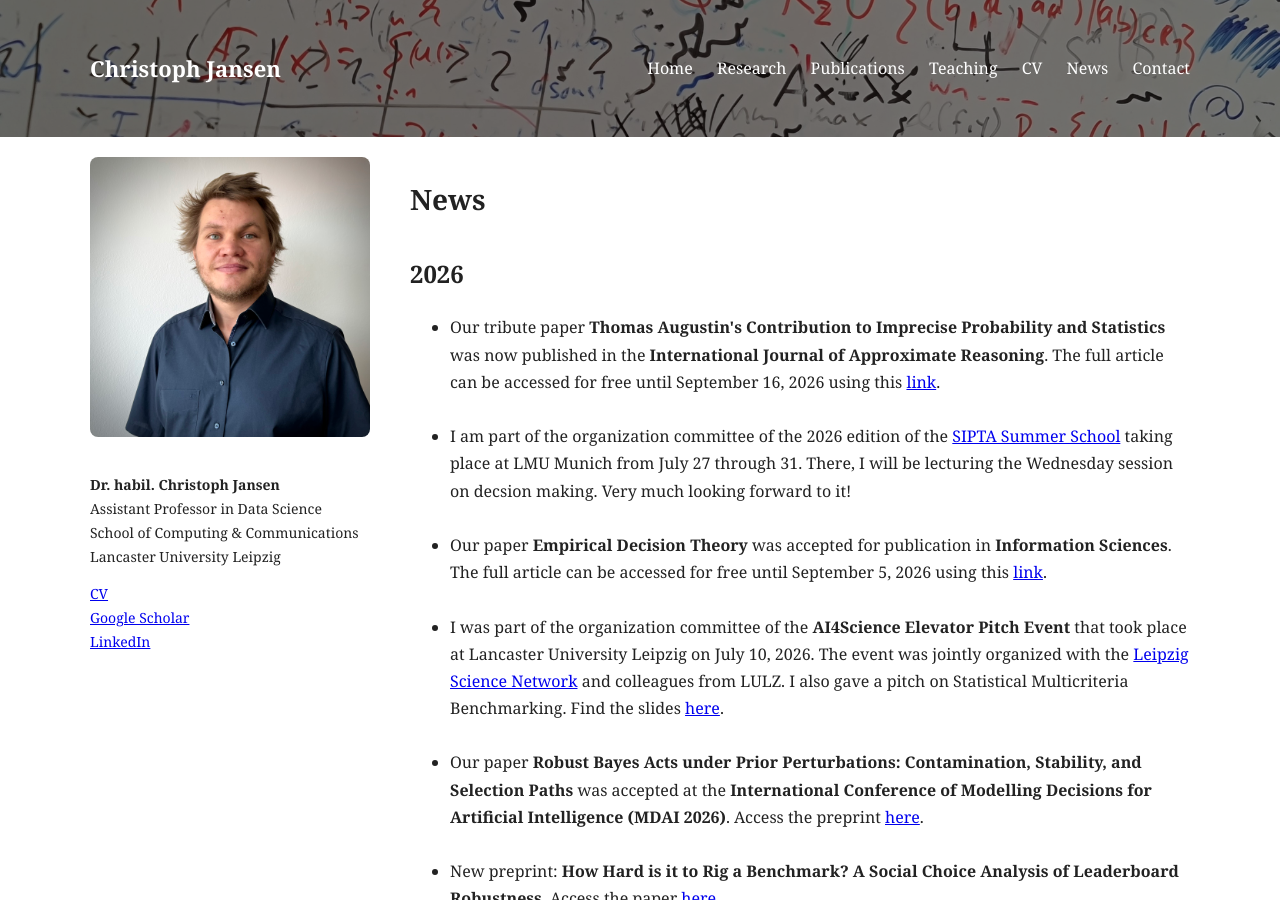
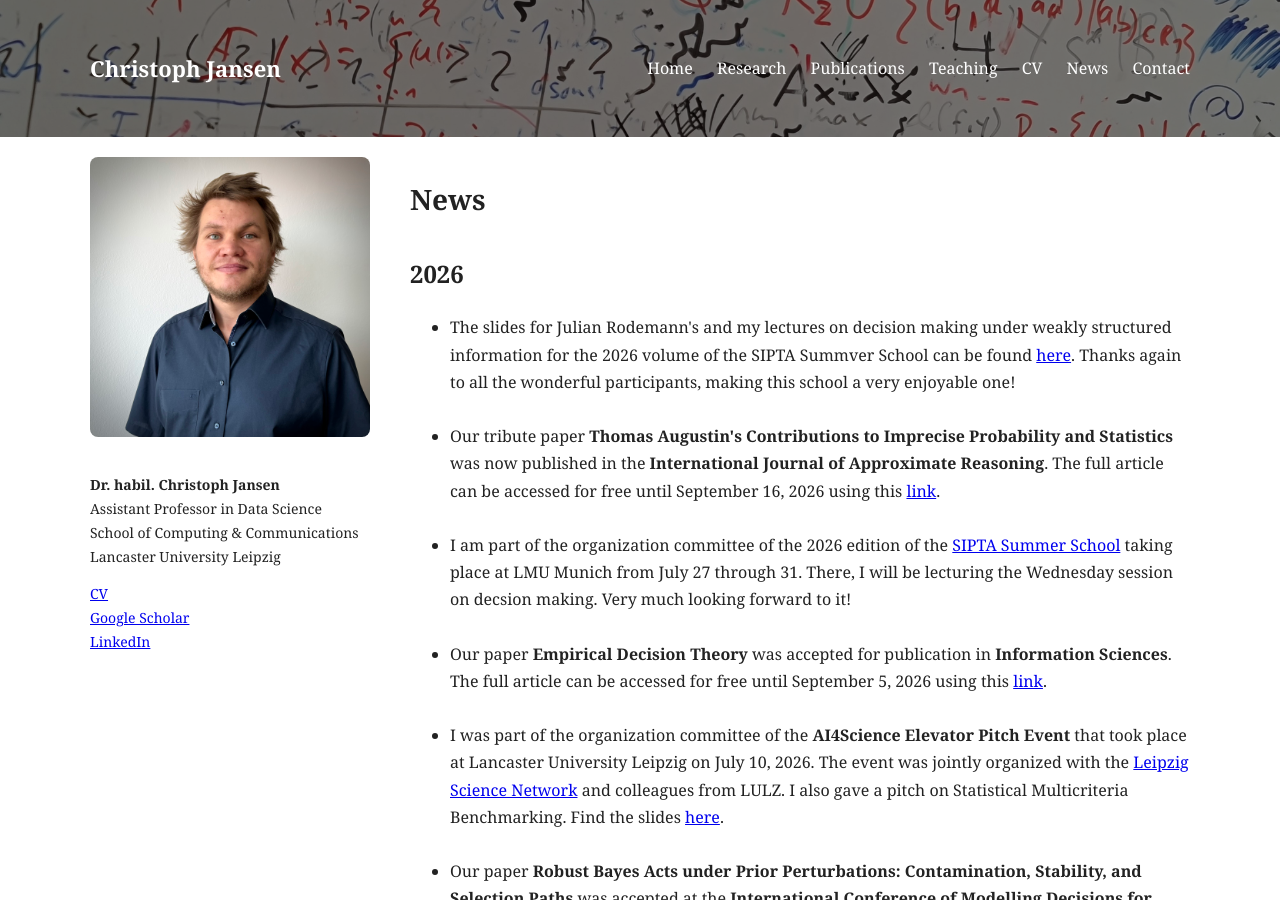
Before and after one commit to jansenc/jansenc.github.io, a Jekyll site: the page built from news/index.md, in a window 1280 px wide and 900 px high. Built offline with Jekyll 4.4.1, drawn with Linux system fonts in a browser that asks for light colours.

Commit message:
Update index.md

```diff
--- a/news/index.md
+++ b/news/index.md
@@ -8,8 +8,12 @@ permalink: /news/
 
 <h2>2026</h2>
 <ul>
+    <li>
+    The slides for Julian Rodemann's and my lectures on decision making under weakly structured information for the 2026 volume of the SIPTA Summver School can be found <a href="https://authors.elsevier.com/a/1nWB0,KD6ZnKMW">here</a>. Thanks again to all the wonderful participants, making this school a very enjoyable one!
+  </li>
+   <br>
    <li>
-    Our tribute paper <strong>Thomas Augustin's Contribution to Imprecise Probability and Statistics</strong> was now published in the <strong>International Journal of Approximate Reasoning</strong>.
+    Our tribute paper <strong>Thomas Augustin's Contributions to Imprecise Probability and Statistics</strong> was now published in the <strong>International Journal of Approximate Reasoning</strong>.
      The full article can be accessed for free until September 16, 2026 using this <a href="https://authors.elsevier.com/a/1nWB0,KD6ZnKMW">link</a>.
   </li>
    <br>
```
